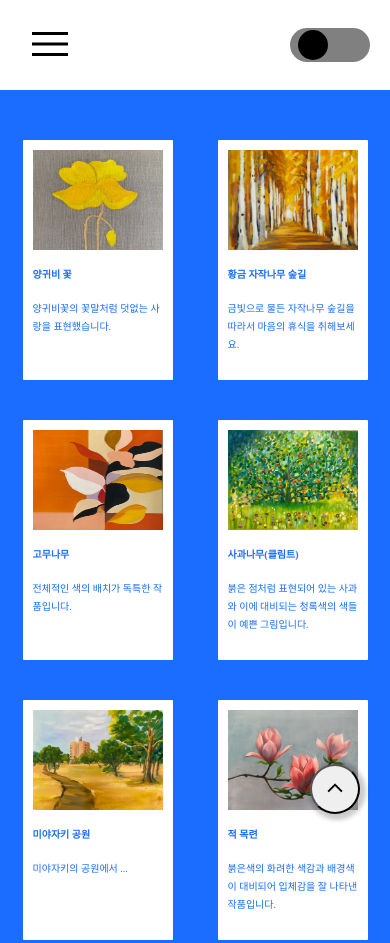
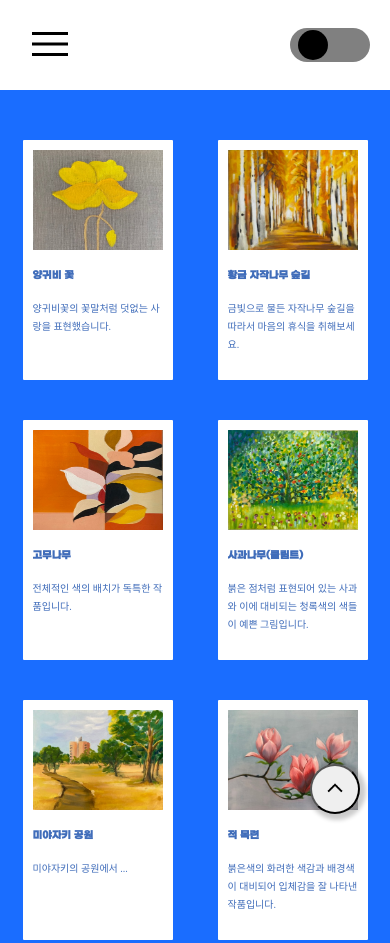
Before and after one commit to Sangdon1029/Imweb_test, a plain HTML site: page index.html in a window 390 px wide. Shown: the top 943 px of the page. Drawn offline with Linux system fonts and the light colour scheme.

Commit message:
:lipstick: Font 수정 및 ellipsis 문제 수정

```diff
--- a/index.html
+++ b/index.html
@@ -108,7 +108,9 @@
             <article id="test" class="items">
                 <img src="./src/assets/img/item-11.jpeg" alt="본문 아이템 이미지 입니다.">
                 <h2>Lorem ipsum dolor sit amet consectetur adipisicing elit. Nulla repellat quidem tenetur iste numquam, laborum ex saepe magni quasi veritatis et impedit iure repellendus. Aperiam repudiandae fuga quidem voluptatum quo.</h2>
-                <p>Lorem ipsum dolor sit, amet consectetur adipisicing elit. Omnis, aliquam sequi minima adipisci cumque dolorum eveniet molestiae, nihil magni sint, ut ducimus libero. Exercitationem vitae odio quibusdam minus sapiente modi.</p>
+                <p>Lorem ipsum dolor sit, amet consectetur adipisicing elit. Omnis, aliquam sequi minima adipisci cumque dolorum eveniet molestiae, nihil magni sint, ut ducimus libero. Exercitationem vitae odio quibusdam minus sapiente modi.
+                    Lorem ipsum dolor sit amet consectetur adipisicing elit. Commodi vitae inventore dolorum praesentium? Autem, soluta! Accusantium saepe exercitationem ea dicta nihil est quis, quas mollitia, amet commodi nulla! Iusto, animi!
+                </p>
             </article>
         </section>
         <button id="top_btn" class="move_top-btn"><img src="./src/assets/icon/icon-top-btn.png" alt="맨 위로 올라가기 버튼"></button>
--- a/src/style/style.css
+++ b/src/style/style.css
@@ -56,6 +56,11 @@ a {
 * {
   -webkit-box-sizing: border-box;
           box-sizing: border-box;
+}
+
+@font-face {
+  font-family: 'GmarketBold';
+  src: url(../assets/fonts/GmarketSansOTF/GmarketSansBold.otf);
 }
 
 header {
@@ -349,7 +354,7 @@ main section .items {
       -ms-flex-pack: start;
           justify-content: start;
   background-color: #fff;
-  color: #1A6DFF;
+  color: #406dba;
   text-align: start;
   padding-top: 50px;
   border-radius: 5px;
@@ -377,17 +382,18 @@ main section .items h2 {
   white-space: nowrap;
   overflow: hidden;
   text-overflow: ellipsis;
+  font-family: 'GmarketBold';
 }
 
 main section .items p {
-  height: 200px;
+  height: 170px;
   padding: 10px 33px;
   overflow: hidden;
   text-overflow: ellipsis;
   word-wrap: break-word;
   display: -webkit-box;
-  -webkit-line-clamp: 3;
-  /* ellipsis line */
+  line-height: 23px;
+  -webkit-line-clamp: 7;
   -webkit-box-orient: vertical;
 }
 
@@ -431,10 +437,11 @@ main section .items img {
   }
   main section .items p {
     width: 300px;
-    height: 110px;
+    height: 90px;
     -webkit-box-sizing: border-box;
             box-sizing: border-box;
     padding: 20px 35px;
+    -webkit-line-clamp: 3;
   }
   main section .items img {
     width: 230px;
@@ -485,15 +492,10 @@ main section .items img {
     width: 100%;
     height: 90px;
     padding: 0px 10px;
-    overflow: hidden;
     font-size: 10px;
     line-height: 18px;
     text-overflow: ellipsis;
-    word-wrap: break-word;
-    display: -webkit-box;
-    -webkit-line-clamp: 5;
-    /* ellipsis line */
-    -webkit-box-orient: vertical;
+    -webkit-line-clamp: 4;
     margin-bottom: 5px;
   }
   main section .items img {
```
Also changed, not shown: src/assets/fonts/GmarketSansOTF/GmarketSansBold.otf (added), src/assets/fonts/GmarketSansOTF/GmarketSansLight.otf (added), src/assets/fonts/GmarketSansOTF/GmarketSansMedium.otf (added), 3 other files.
